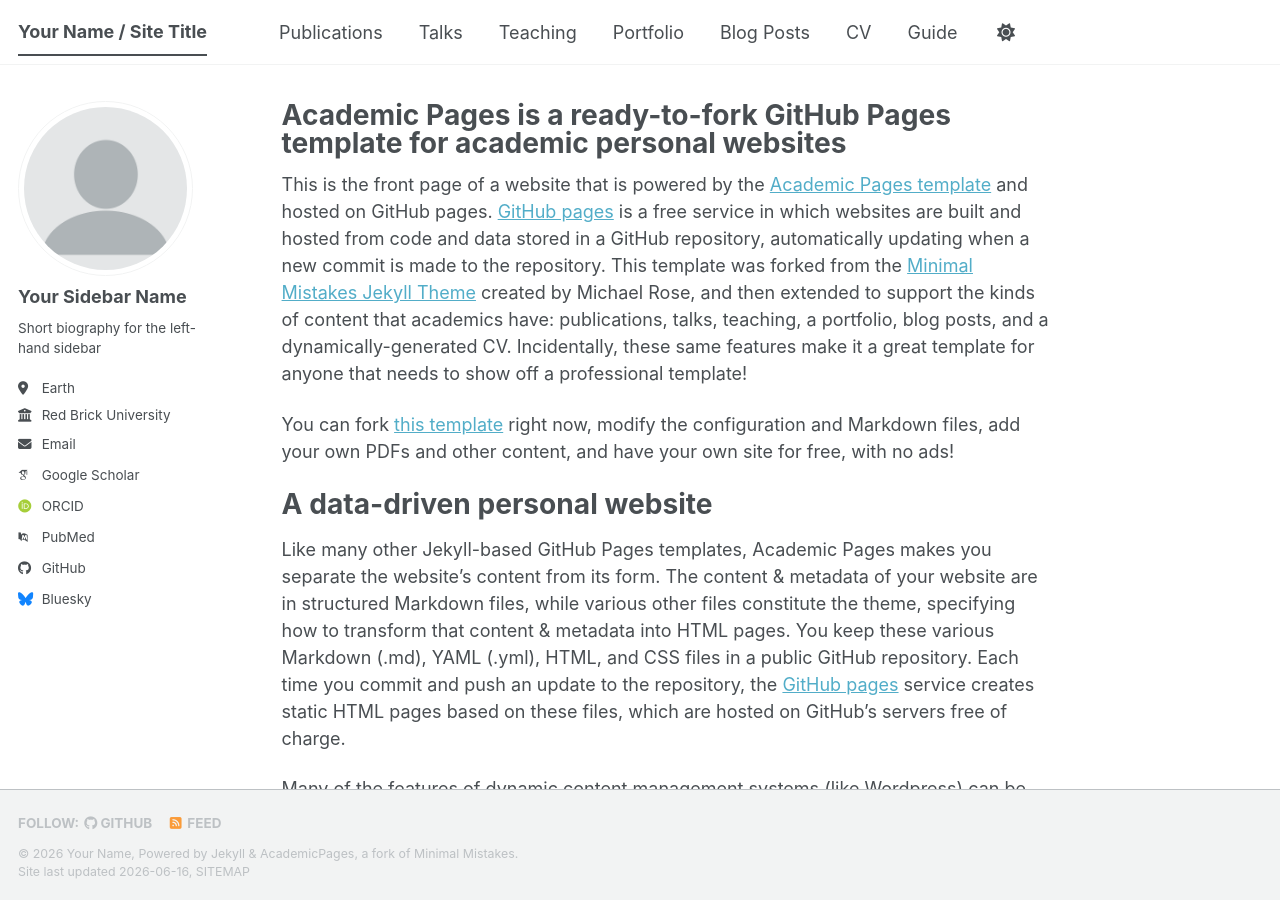
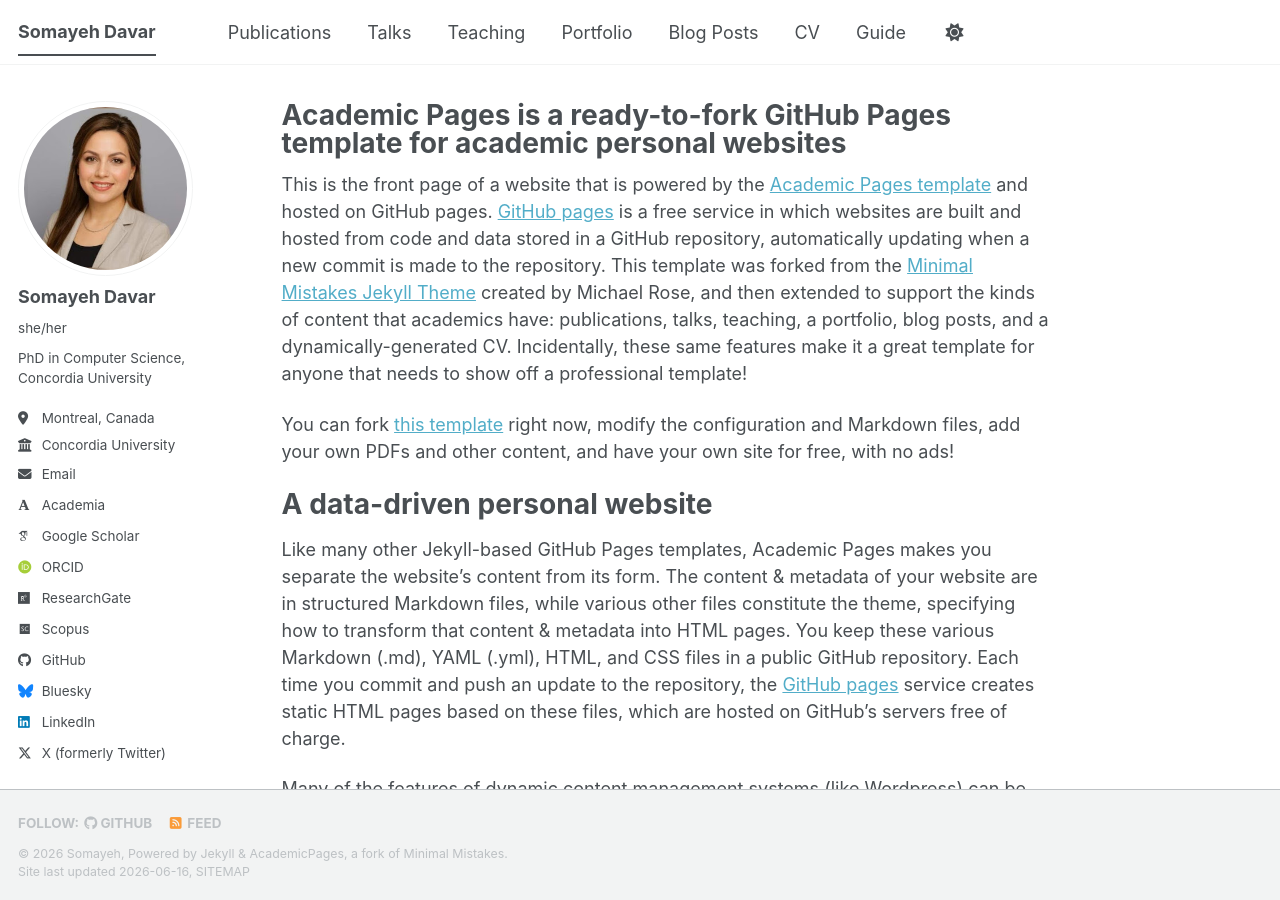
Before and after one commit to sdavar/sdavar.github.io, a Jekyll site: the page built from _pages/about.md, in a window 1280 px wide and 900 px high. Built offline with Jekyll 4.4.1, drawn with Linux system fonts in a browser that asks for light colours; some web fonts are replaced; a script bundle is joined from its source files by our own code; library files that are not in the unit come from our copies.

Commit message:
Update _config.yml

```diff
--- a/_config.yml
+++ b/_config.yml
@@ -9,49 +9,49 @@
 # Basic Site Settings
 locale                   : "en-US"
 site_theme               : "default" # The available themes options are "default", "air", "sunrise", "mint", "dirt" and "contrast"
-title                    : "Your Name / Site Title"
+title                    : "Somayeh Davar"
 title_separator          : "-"
-name                     : &name "Your Name"
-description              : &description "Your Name's academic portfolio"   # Update this with a general description of your site, this is the default if not overridden by a page
-url                      : https://academicpages.github.io # The base hostname & protocol for your site e.g. "https://[your GitHub username].github.io",
+name                     : &name "Somayeh"
+description              : &description "AI Researcher | Medical Imaging | Computer Vision | Foundation Models"   # Update this with a general description of your site, this is the default if not overridden by a page
+url                      : "https://sdavar.github.io" # The base hostname & protocol for your site e.g. "https://[your GitHub username].github.io",
                                                            # or if you already have some other page hosted on Github then use "https://[your GitHub username].github.io/[Your Repo Name]"
 baseurl                  : "" # the subpath of your site, e.g. "/blog"
-repository               : "academicpages/academicpages.github.io"
+repository               : "sdavar/sdavar.github.io"
 
 # Site Author - The following control what appear as part of the author content on the side bar.
 #               If a field is blank the icon and link will not appear, otherwise it will be shown.
 #               Additional customization can be done by editing /_includes/author-profile.html
 author:
   # Biographic information
-  avatar           : "profile.png"
-  name             : "Your Sidebar Name"
-  pronouns         : # example: "she/her"
-  bio              : "Short biography for the left-hand sidebar"
-  location         : "Earth"
-  employer         : "Red Brick University"
+  avatar           :  "profile.jpg"
+  name             :  "Somayeh Davar"
+  pronouns         :  "she/her"
+  bio              :  "PhD in Computer Science, Concordia University"
+  location         :  "Montreal, Canada"
+  employer         :  "Concordia University"
   uri              : # URL
-  email            : "none@example.org"
+  email            : "Somayeh.davar@concordia.ca"
 
   # Academic websites
-  academia         : # URL
+  academia         : "https://concordia.academia.edu/SomaiehDavar"
   arxiv            : # URL - Update with the correct link to your profile
-  googlescholar    : "https://scholar.google.com/citations?user=PS_CX0AAAAAJ"
+  googlescholar    : "https://scholar.google.com/citations?user=XKDspPcAAAAJ&hl=en"
   inspire-hep      : # URL
   impactstory      : # URL
-  orcid            : "https://orcid.org/yourorcidurl"
+  orcid            : "https://orcid.org/0000-0002-8281-5638"
   semantic         : # URL
   ssrn             : # URL
-  pubmed           : "https://www.ncbi.nlm.nih.gov/pubmed/?term=john+snow"
-  researchgate     : # URL
-  scopus           : # URL
+  pubmed           : # URL
+  researchgate     : "https://www.researchgate.net/profile/Somayeh-Davar"
+  scopus           : "https://www.sciencedirect.com/topics/biochemistry-genetics-and-molecular-biology/scopus"
   zotero           : # URL
-
+  Sciprofiles      : "https://sciprofiles.com/profile/SomayehDavar"
 
   # Repositories and software development
   bitbucket        : # Username - Update with your username on the site
   codepen          : # Username
   dribbble         : # Username
-  github           : "academicpages"
+  github           : "sdavar"
   kaggle           : # Username
   stackoverflow    : # User number or user number and name (i.e., use "1" or "1/jeff-atwood")
 
@@ -66,7 +66,7 @@
   keybase          : # Username
   instagram        : # Username
   lastfm           : # Username
-  linkedin         : # Username
+  linkedin         : "https://www.linkedin.com/in/somayeh-davar?originalSubdomain=ca"
   mastodon         : # URL
   medium           : # URL
   pinterest        : # Username
@@ -74,7 +74,7 @@
   steam            : # Username
   telegram         : # URL
   tumblr           : # Username
-  twitter          : # Username for X / Twitter
+  twitter          : "@SomAyehDva"
   vine             : # Username
   weibo            : # Username
   wikipedia        : # Username
@@ -108,7 +108,7 @@
     appid                :
     num_posts            : # 5 (default)
     colorscheme          : # "light" (default), "dark"
-staticman:
+  staticman:
   allowedFields          : ['name', 'email', 'url', 'message']
   branch                 : "gh-pages" # "master", "gh-pages"
   commitMessage          : "New comment."
```
